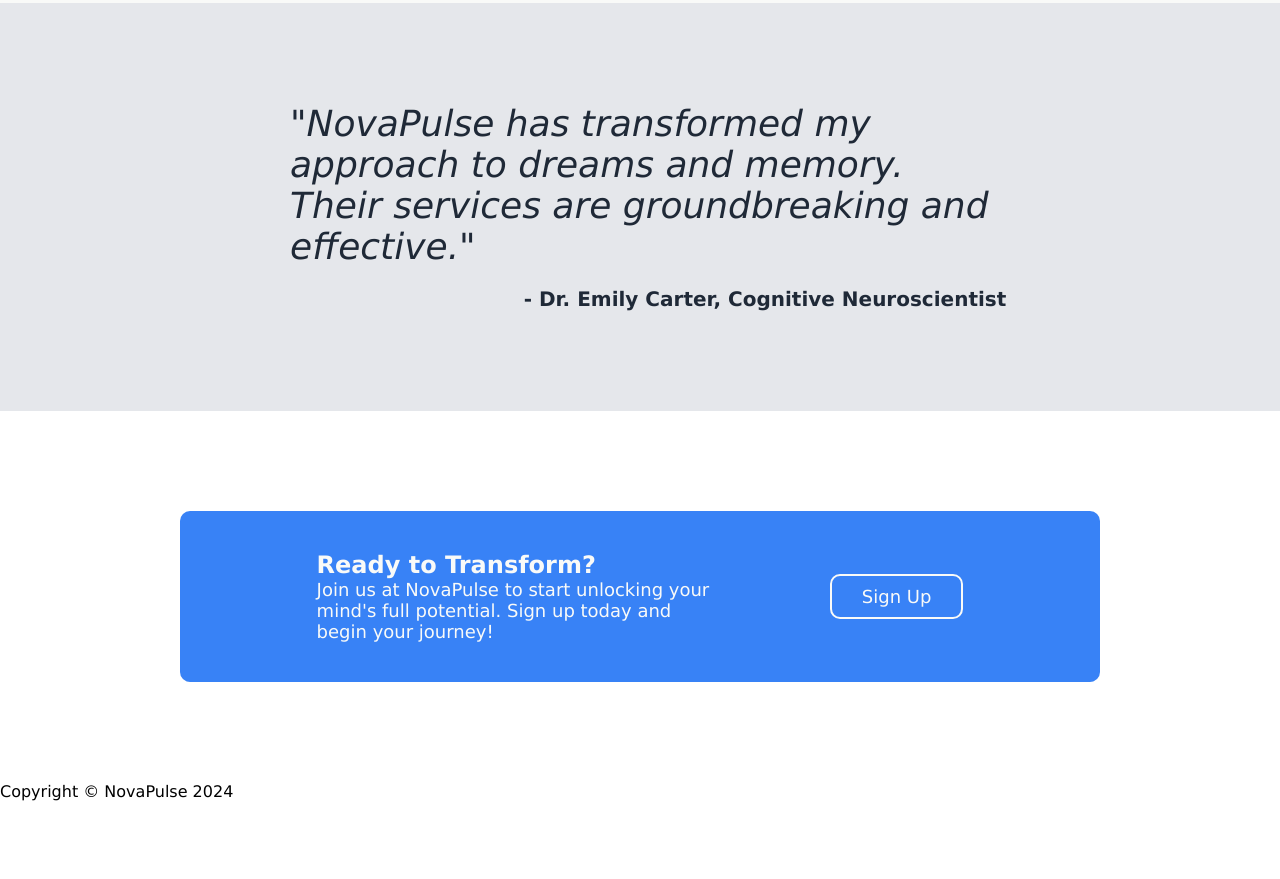
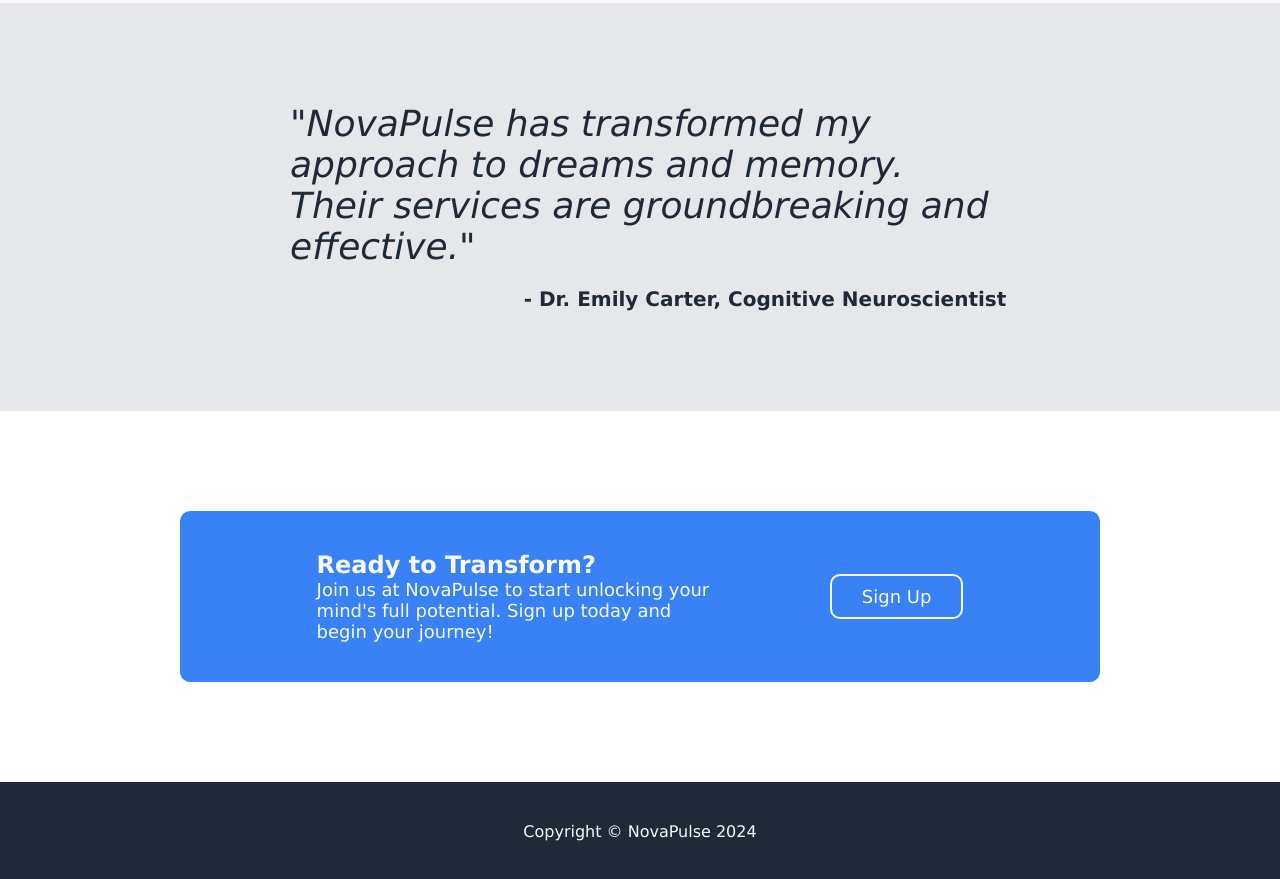
Before and after one commit to learningtaia/TOP-Project-Landing-Page, a plain HTML site: page index.html in a window 1280 px wide. Shown: the part 1352-2231 px from the top of the page. Before the commit the page ends 2153 px from the top, so only its background shows below. Drawn offline with Linux system fonts and the light colour scheme.

Commit message:
add styling to footer section thus completing this project

```diff
--- a/style.css
+++ b/style.css
@@ -217,8 +217,16 @@ cite {
   border-radius: 10px;
 }
 
-.button {
+/* sign-up section end */
 
+/* footer section start */
+
+footer {
+  background-color: #1F2937;
+  color: #f9faf8;
+  display: flex;
+  justify-content: center;
+  padding: 40px;
 }
 
-/* sign-up section end */
+/* footer section end */
```
